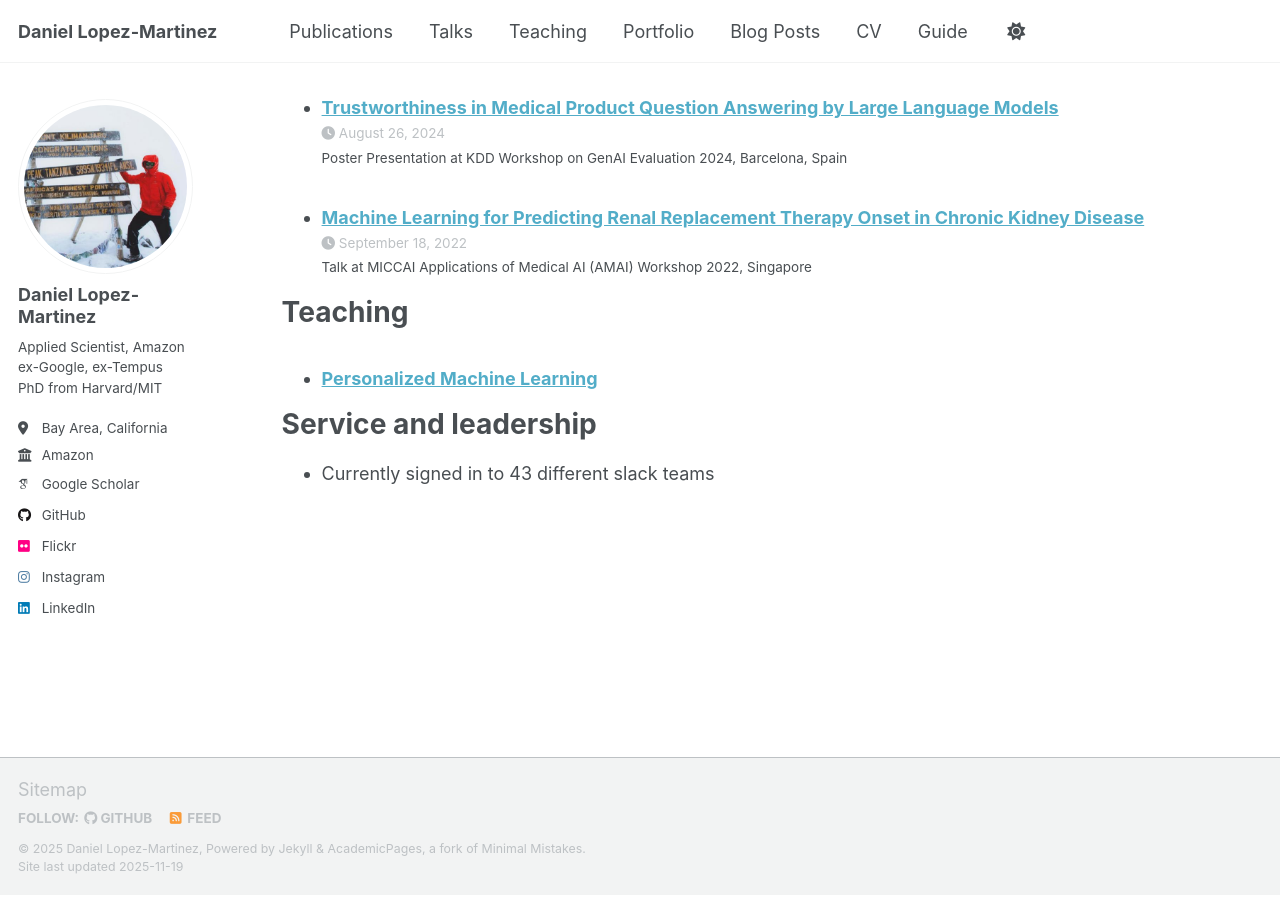
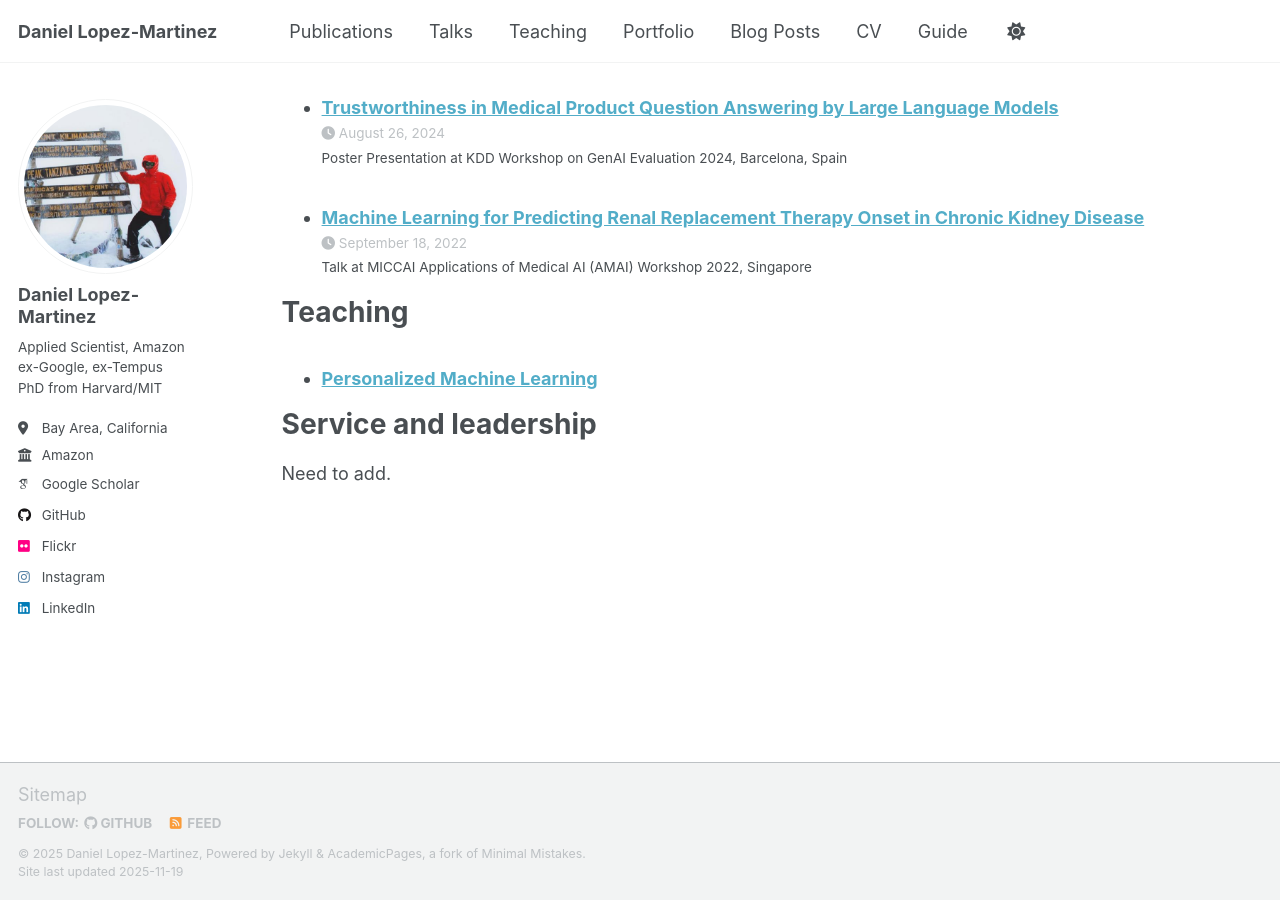
Before and after one commit to daniel-lopezmartinez/daniel-lopezmartinez.github.io, a Jekyll site: the page built from _pages/cv.md, in a window 1280 px wide and 900 px high, scrolled down 2731 px. Built offline with Jekyll 4.4.1, drawn with Linux system fonts in a browser that asks for light colours; some web fonts are replaced; a script that is not in the unit is left out.

Commit message:
Removed template service and leadership

```diff
--- a/_pages/cv.md
+++ b/_pages/cv.md
@@ -94,4 +94,4 @@ Teaching
 
 Service and leadership
 ======
-* Currently signed in to 43 different slack teams
+Need to add.
```
